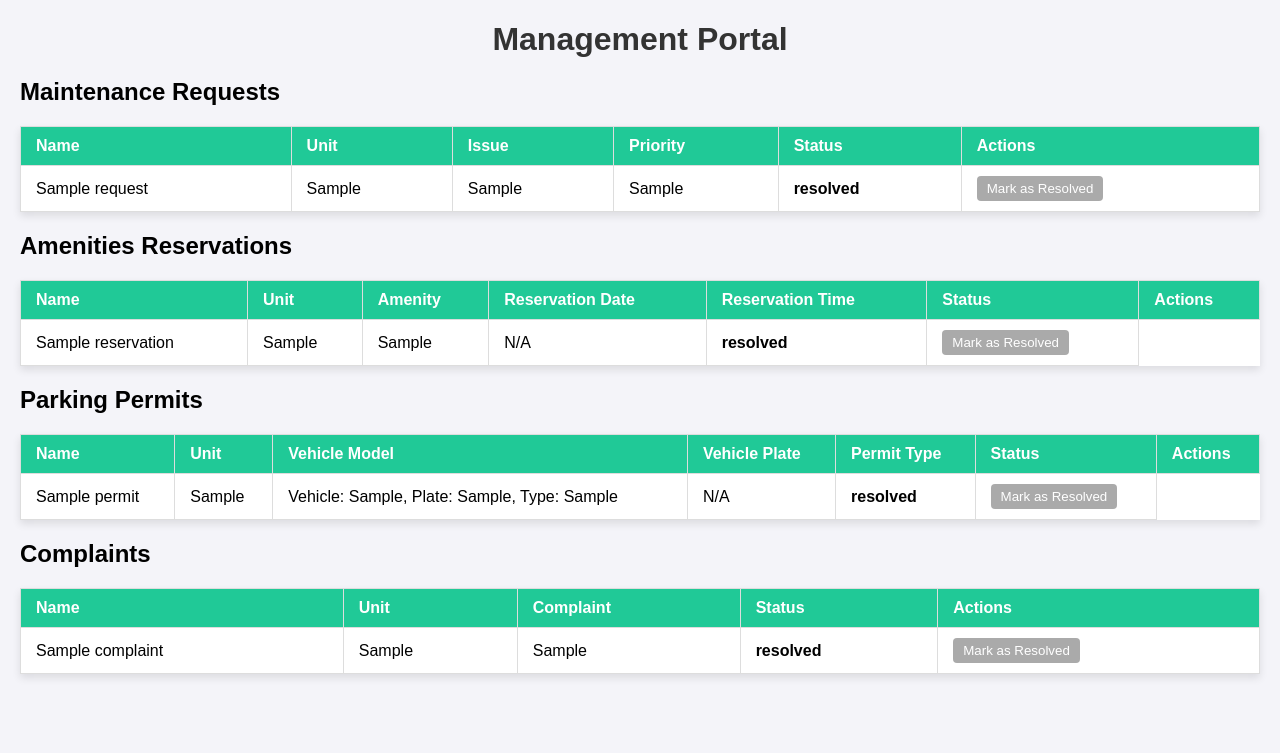
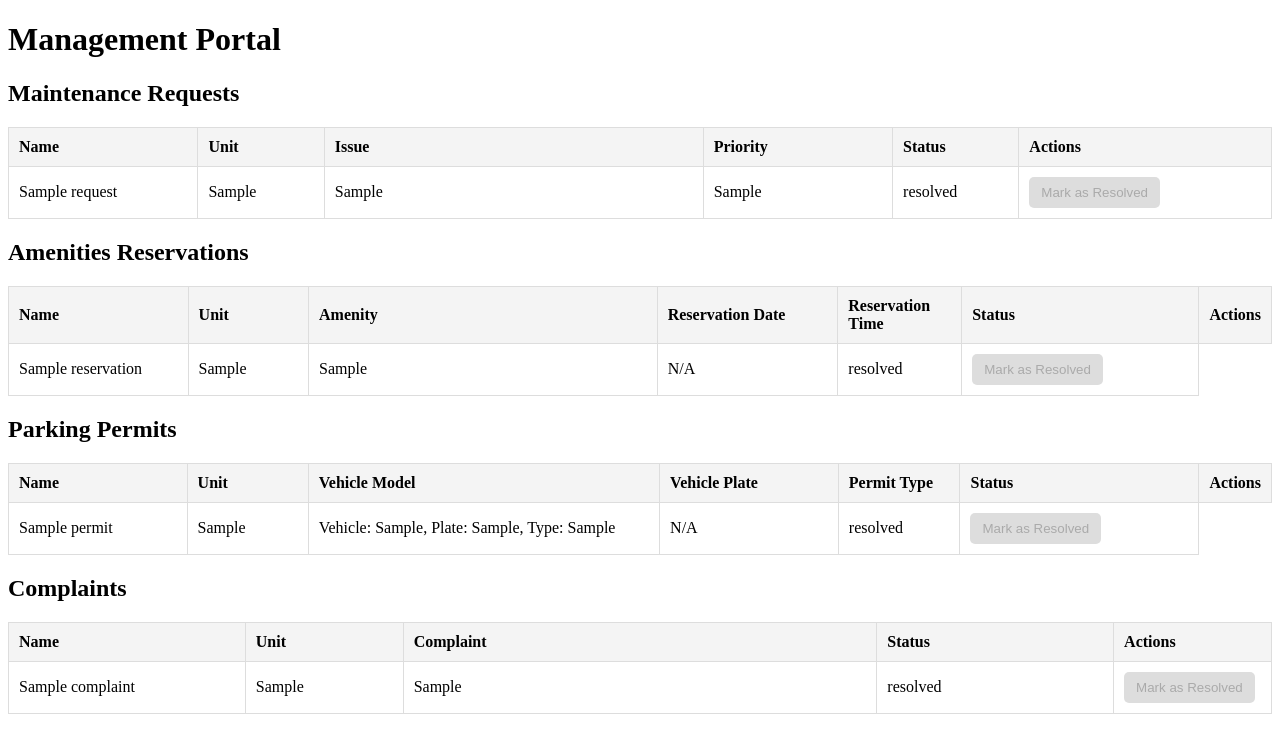
Before and after one commit to CyberSavvyy/MaintenanceWebsite, a Flask app: page /management in a window 1280 px wide. Shown: the top 753 px of the page. Run offline with Flask 3, Linux system fonts and the light colour scheme; tables that the repository leaves empty hold one stand-in row (values such as "Sample post").

Commit message:
add several functionalities to the app.py and management.html

```diff
--- a/static/management.css
+++ b/static/management.css
@@ -1,53 +1,74 @@
-body {
-  font-family: Arial, sans-serif;
-  margin: 20px;
-  background-color: #f4f4f9;
-}
-
-h1 {
-  color: #333;
-  text-align: center;
-  margin-bottom: 20px;
-}
-
+/* Style for all tables */
 table {
   width: 100%;
   border-collapse: collapse;
-  margin: 20px auto;
-  background-color: white;
-  box-shadow: 0 4px 8px rgba(0, 0, 0, 0.1);
+  margin-bottom: 20px;
+  text-align: left; /* Align text to the left for consistency */
 }
 
-thead {
-  background-color: #20c997;
-  color: white;
+/* Style for table headers */
+table th {
+  border: 1px solid #ddd;
+  padding: 10px;
+  background-color: #f4f4f4;
+  text-align: left; /* Align header text to the left */
 }
 
-th,
-td {
-  padding: 10px 15px;
+/* Style for table rows */
+table td {
   border: 1px solid #ddd;
-  text-align: left;
+  padding: 10px;
+  vertical-align: middle; /* Vertically center content */
 }
 
-tbody tr:nth-child(even) {
+/* Set specific column widths */
+table th:nth-child(1),
+table td:nth-child(1) {
+  width: 15%; /* Adjust for 'Name' column */
+}
+
+table th:nth-child(2),
+table td:nth-child(2) {
+  width: 10%; /* Adjust for 'Unit' column */
+}
+
+table th:nth-child(3),
+table td:nth-child(3) {
+  width: 30%; /* Adjust for 'Details' or 'Amenity' */
+}
+
+table th:nth-child(4),
+table td:nth-child(4) {
+  width: 15%; /* Adjust for 'Reservation Date' or 'Priority' */
+}
+
+table th:nth-child(5),
+table td:nth-child(5) {
+  width: 10%; /* Adjust for 'Status' */
+}
+
+table th:nth-child(6),
+table td:nth-child(6) {
+  width: 20%; /* Adjust for 'Actions' */
+}
+
+/* Styling for 'Mark as Resolved' button */
+button.resolve-btn {
+  background-color: #4caf50;
+  color: white;
+  border: none;
+  padding: 8px 12px;
+  cursor: pointer;
+  border-radius: 5px;
+}
+
+button.resolve-btn:disabled {
+  background-color: #ddd;
+  color: #aaa;
+  cursor: not-allowed;
+}
+
+/* Add a hover effect to rows for better visibility */
+table tr:hover {
   background-color: #f9f9f9;
 }
-
-.status {
-  font-weight: bold;
-}
-
-.resolve-btn {
-  background-color: #28a745;
-  color: white;
-  padding: 5px 10px;
-  border: none;
-  border-radius: 4px;
-  cursor: pointer;
-}
-
-.resolve-btn:disabled {
-  background-color: #aaa;
-  cursor: not-allowed;
-}
```
